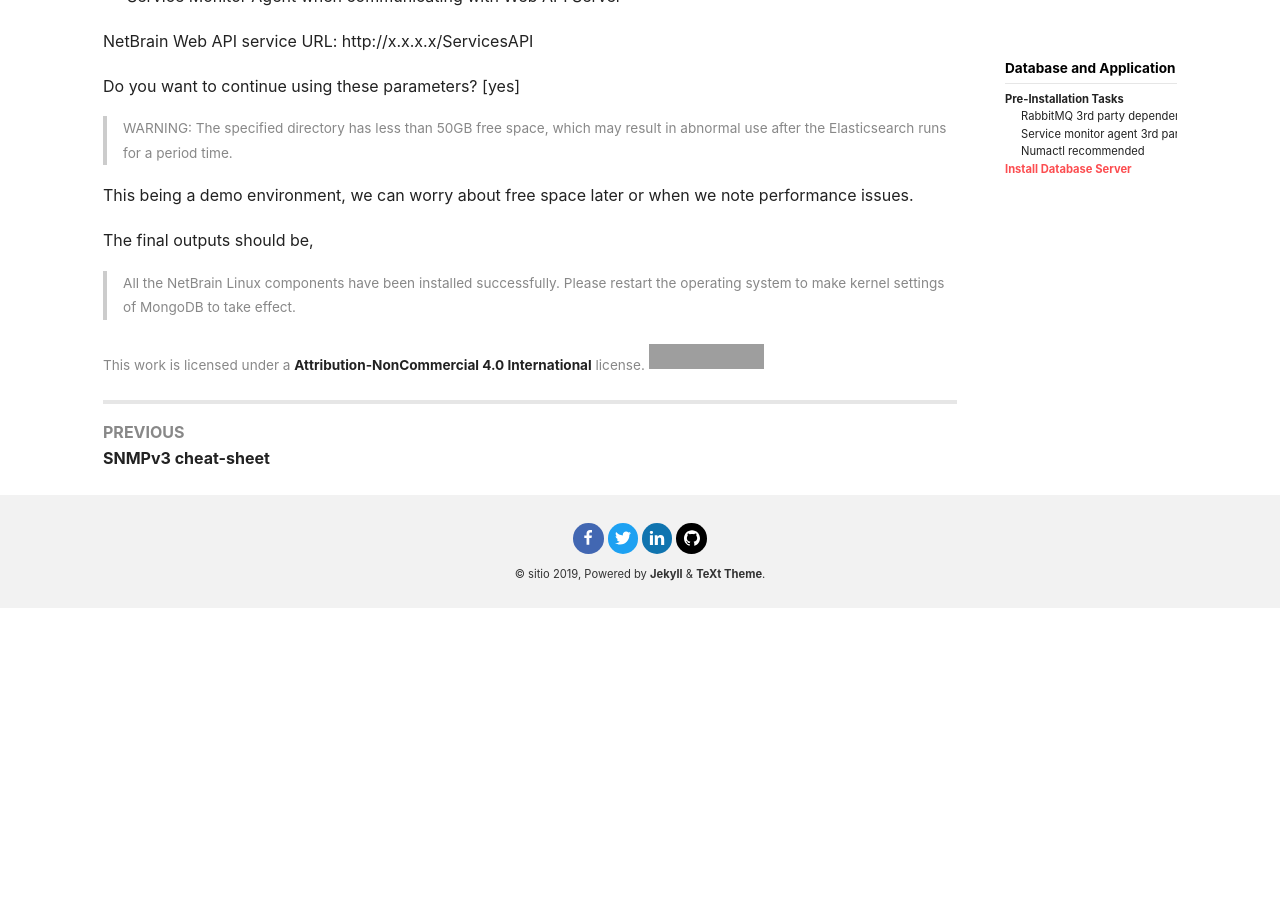
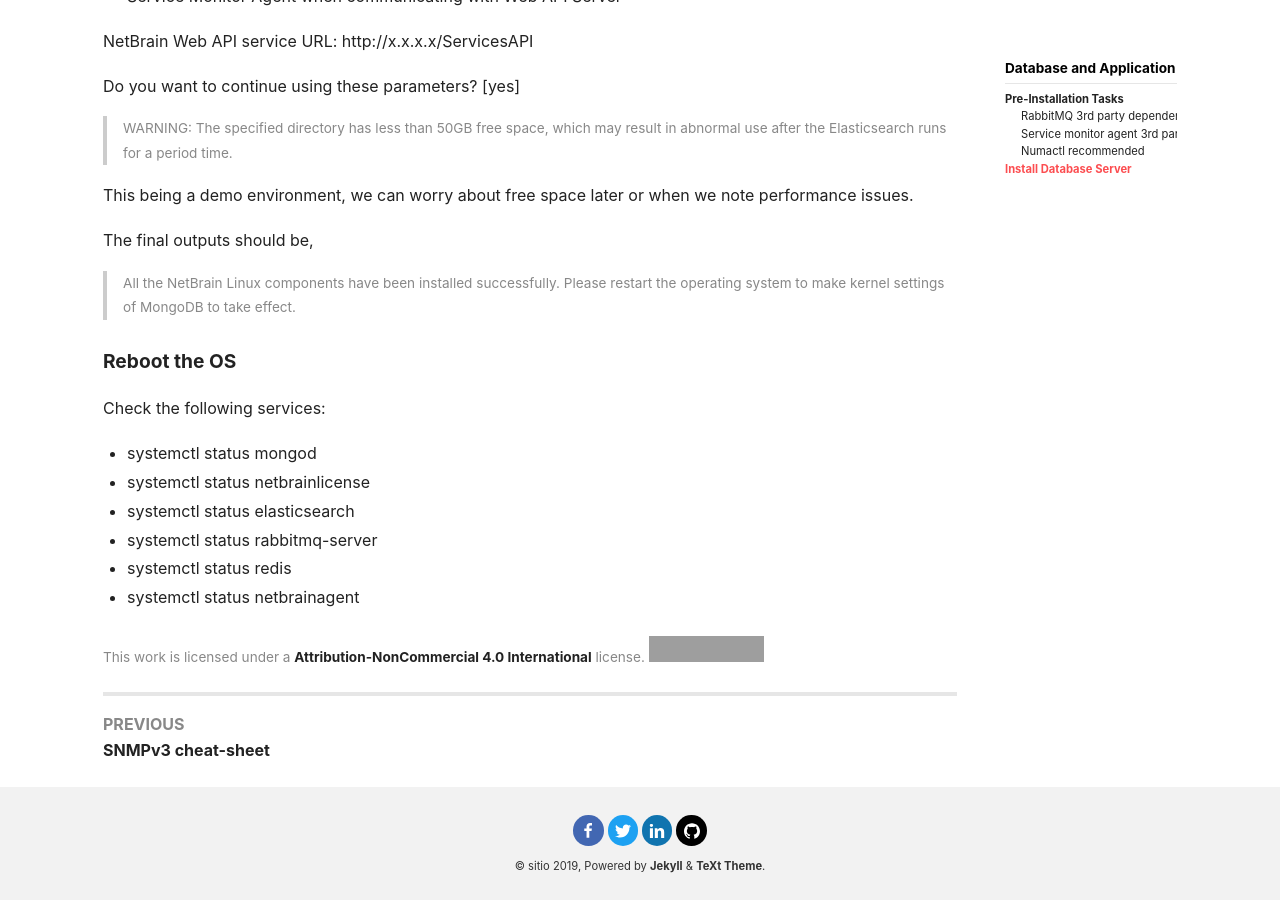
Before and after one commit to amarinjs/sitio, a Jekyll site: the page built from _posts/2019-12-12-Netbrain-all-in-two.md, in a window 1280 px wide and 900 px high, scrolled down 4749 px. Built offline with Jekyll 4.4.1, drawn with Linux system fonts in a browser that asks for light colours; nearby versions of some CDN libraries; comment, search, counter and statistics services are not loaded; before the commit the page ends 5357 px from its top, so only the background shows below that; grey boxes are pictures that could not be loaded.

Commit message:
Update 2019-12-12-Netbrain-all-in-two.md

```diff
--- a/_posts/2019-12-12-Netbrain-all-in-two.md
+++ b/_posts/2019-12-12-Netbrain-all-in-two.md
@@ -187,3 +187,14 @@
 
 > All the NetBrain Linux components have been installed successfully.
 > Please restart the operating system to make kernel settings of MongoDB to take effect.
+
+#### Reboot the OS
+
+Check the following services:
+
+- systemctl status mongod
+- systemctl status netbrainlicense
+- systemctl status elasticsearch
+- systemctl status rabbitmq-server
+- systemctl status redis
+- systemctl status netbrainagent
```
